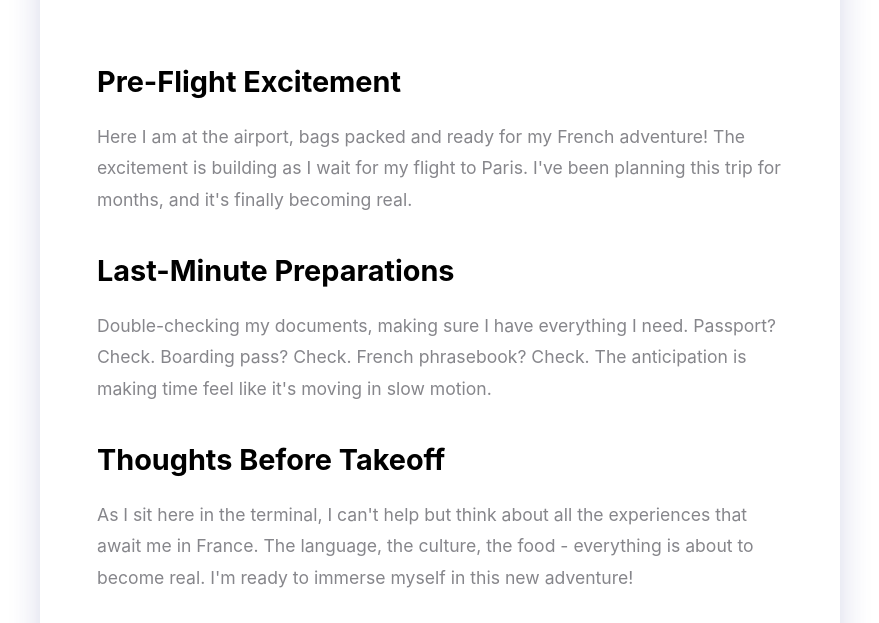
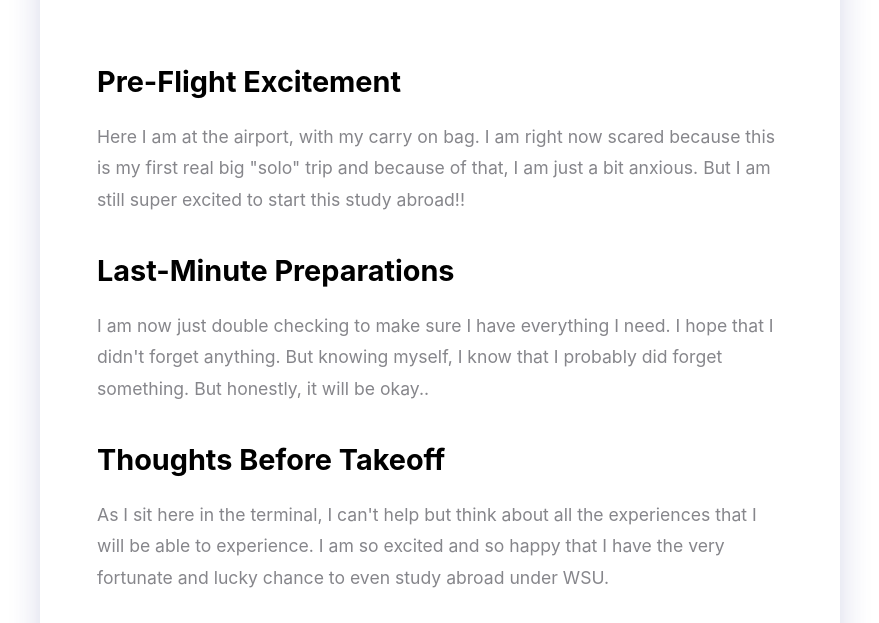
Before and after one commit to zqoza123/DavidsFrenchBlog, a plain HTML site: page blog/airport-waiting.html in a window 1280 px wide. Shown: the part 940-1563 px from the top of the page, without its empty margins (200-1079 px from the left). Drawn offline with nearby package versions, Linux system fonts and the light colour scheme.

Commit message:
Update airport-waiting.html

```diff
--- a/blog/airport-waiting.html
+++ b/blog/airport-waiting.html
@@ -33,13 +33,13 @@
             </div>
             <div class="post-content">
                 <h2>Pre-Flight Excitement</h2>
-                <p>Here I am at the airport, bags packed and ready for my French adventure! The excitement is building as I wait for my flight to Paris. I've been planning this trip for months, and it's finally becoming real.</p>
+                <p>Here I am at the airport, with my carry on bag. I am right now scared because this is my first real big "solo" trip and because of that, I am just a bit anxious. But I am still super excited to start this study abroad!!</p>
 
                 <h2>Last-Minute Preparations</h2>
-                <p>Double-checking my documents, making sure I have everything I need. Passport? Check. Boarding pass? Check. French phrasebook? Check. The anticipation is making time feel like it's moving in slow motion.</p>
+                <p>I am now just double checking to make sure I have everything I need. I hope that I didn't forget anything. But knowing myself, I know that I probably did forget something. But honestly, it will be okay..</p>
 
                 <h2>Thoughts Before Takeoff</h2>
-                <p>As I sit here in the terminal, I can't help but think about all the experiences that await me in France. The language, the culture, the food - everything is about to become real. I'm ready to immerse myself in this new adventure!</p>
+                <p>As I sit here in the terminal, I can't help but think about all the experiences that I will be able to experience. I am so excited and so happy that I have the very fortunate and lucky chance to even study abroad under WSU.</p>
 
                 <div class="post-gallery">
                     <img src="../assets/images/airport/2.jpg" alt="Delta Plane at Gate">
```
